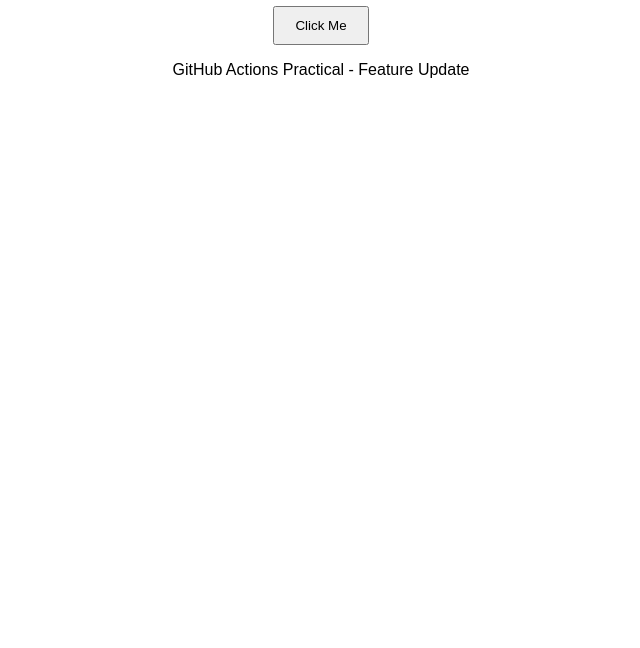
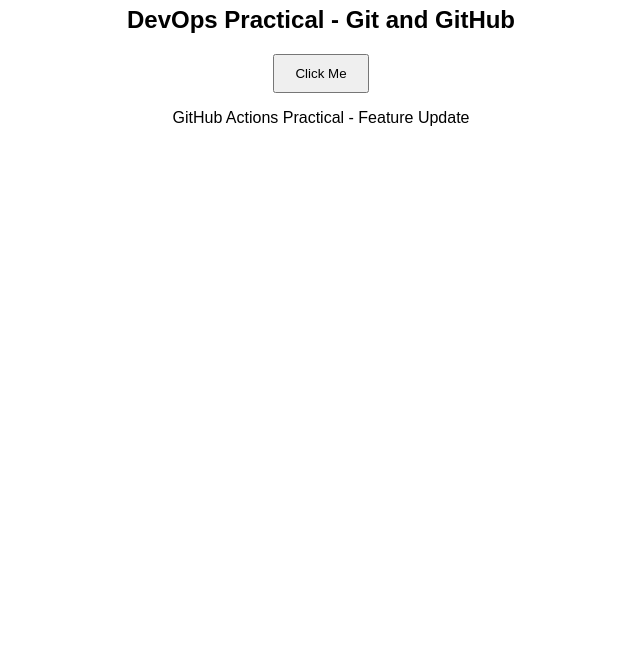
Before and after one commit to abhinavsiddartha/mid-practical, a website: page index.html in a window 1280 px wide. Shown: the part 152-800 px from the top of the page, without its empty margins (319-959 px from the left). Drawn offline with Linux system fonts and the light colour scheme.

Commit message:
Update project heading

```diff
--- a/index.html
+++ b/index.html
@@ -7,6 +7,7 @@
 <body>
 
     <h1>GitHub Actions CI/CD</h1>
+    <h2>DevOps Practical - Git and GitHub</h2>
     <button onclick="showMessage()">Click Me</button>
     <p>GitHub Actions Practical - Feature Update</p>
     <p id="message"></p>
```
